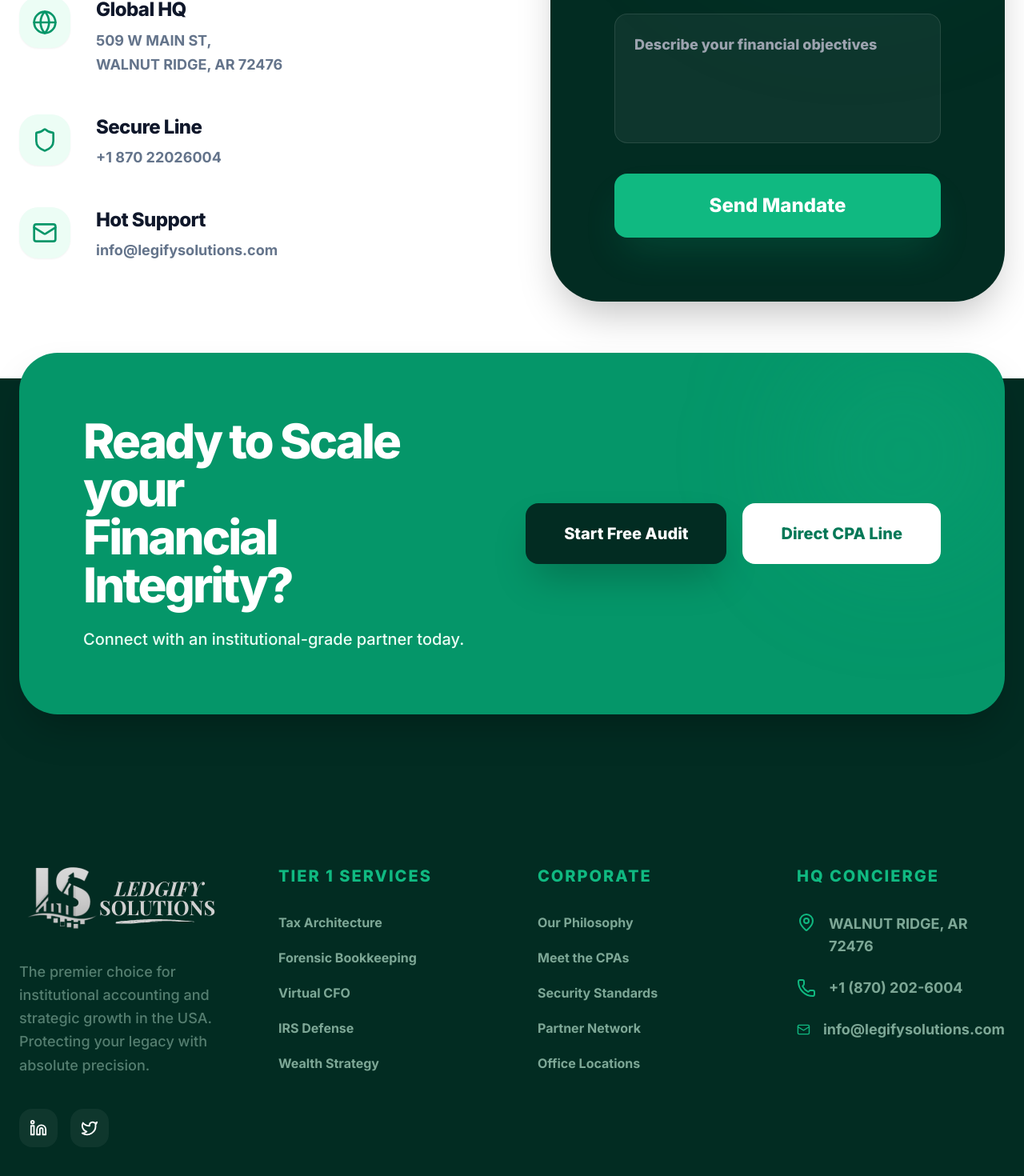
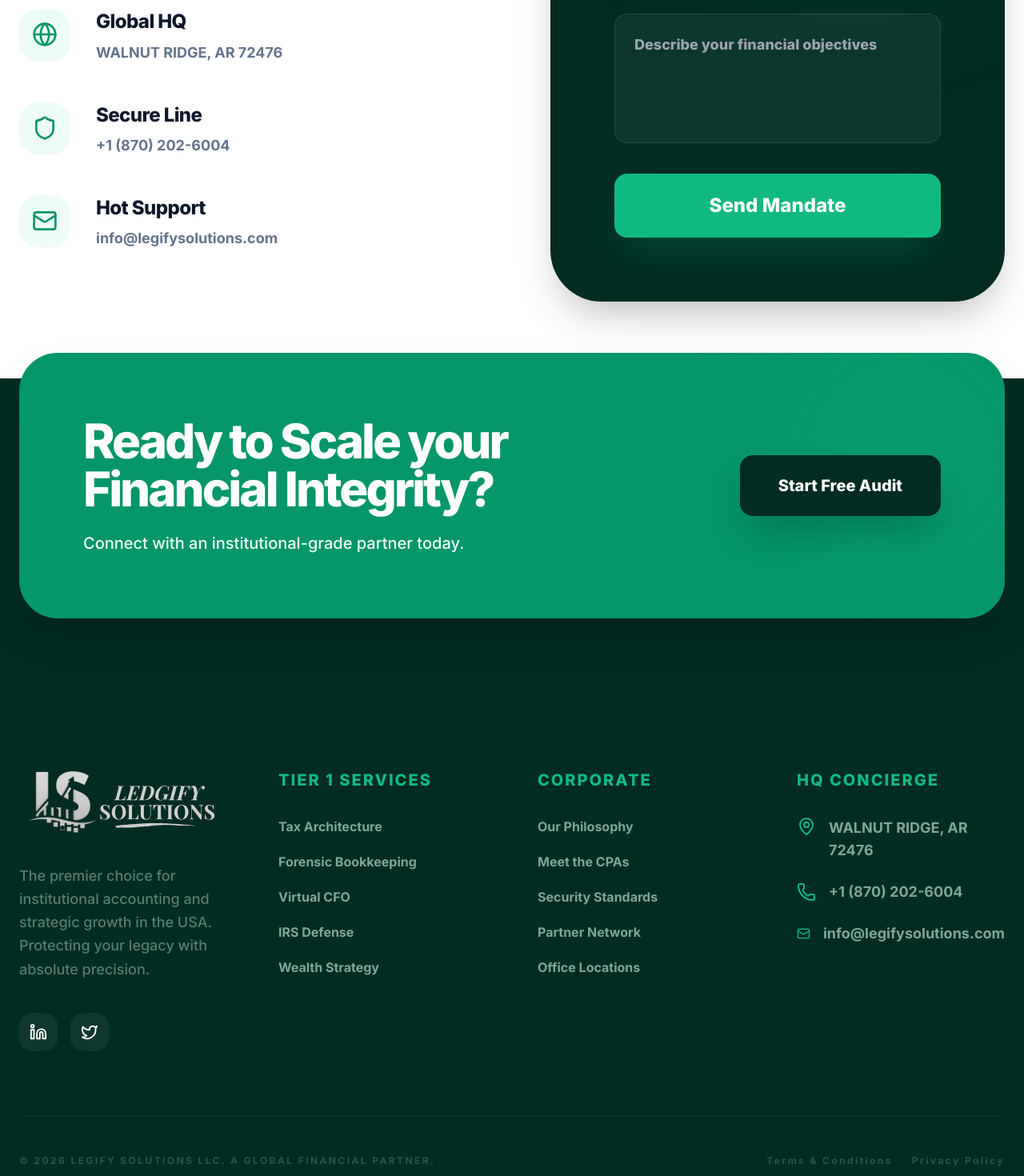
Before and after one commit to furqanlatif11/legiifySols, a React (Vite) app: page /contact in a window 1280 px wide. Shown: the part 651-2121 px from the top of the page at 80% size. Built offline with nearby package versions, Linux system fonts and the light colour scheme.

Commit message:
Logos Fixes

```diff
--- a/components/Footer.tsx
+++ b/components/Footer.tsx
@@ -41,9 +41,7 @@
             >
               Start Free Audit
             </button>
-            <button className="bg-white text-emerald-700 px-12 py-6 rounded-2xl font-black text-xl hover:bg-emerald-50 transition-all">
-              Direct CPA Line
-            </button>
+
           </div>
           <div className="absolute top-0 right-0 w-64 h-64 bg-emerald-500/20 rounded-full blur-[80px]"></div>
         </div>
@@ -197,11 +195,10 @@
         </div>
 
           <div className="py-12 flex flex-col md:flex-row items-center justify-between gap-8 text-xs font-bold uppercase tracking-[0.2em] text-emerald-100/20">
-          <p>© 2024 Legify Solutions LLC. A Global Financial Partner.</p>
+          <p>© 2026 Legify Solutions LLC. A Global Financial Partner.</p>
           <div className="flex gap-6">
             <button onClick={() => setIsTermsOpen(true)} className="hover:text-white transition-colors">Terms &amp; Conditions</button>
             <button onClick={() => setIsPrivacyOpen(true)} className="hover:text-white transition-colors">Privacy Policy</button>
-            <Link to="#" className="hover:text-white transition-colors">Legal Disclosures</Link>
           </div>
         </div>
 
--- a/components/Hero.tsx
+++ b/components/Hero.tsx
@@ -117,11 +117,7 @@
               Consult an Expert
               <ArrowRight className="w-6 h-6 group-hover:translate-x-1 transition-transform" />
             </button>
-            <button
-              className="bg-white text-emerald-900 border-2 border-emerald-900/10 px-10 py-5 rounded-2xl font-black text-xl hover:bg-emerald-50 transition-all flex items-center justify-center gap-3"
-            >
-              View Portfolios
-            </button>
+
           </motion.div>
 
           <motion.div variants={itemVariants} className="grid grid-cols-1 sm:grid-cols-3 gap-8 border-t border-emerald-900/10 pt-10">
--- a/pages/Contact.tsx
+++ b/pages/Contact.tsx
@@ -29,14 +29,14 @@
               <div className="w-16 h-16 bg-emerald-50 rounded-3xl flex items-center justify-center text-emerald-600 shrink-0 shadow-sm"><Globe className="w-8 h-8" /></div>
               <div>
                 <h4 className="text-2xl font-black mb-2 tracking-tight">Global HQ</h4>
-                <p className="text-slate-500 font-bold text-lg leading-relaxed">509 W MAIN ST, <br />WALNUT RIDGE, AR 72476</p>
+                <p className="text-slate-500 font-bold text-lg leading-relaxed">WALNUT RIDGE, AR 72476</p>
               </div>
             </div>
             <div className="flex gap-8 items-start">
               <div className="w-16 h-16 bg-emerald-50 rounded-3xl flex items-center justify-center text-emerald-600 shrink-0 shadow-sm"><Shield className="w-8 h-8" /></div>
               <div>
                 <h4 className="text-2xl font-black mb-2 tracking-tight">Secure Line</h4>
-                <p className="text-slate-500 font-bold text-lg">+1 870 22026004</p>
+                <p className="text-slate-500 font-bold text-lg">+1 (870) 202-6004</p>
               </div>
             </div>
             <div className="flex gap-8 items-start">
```
